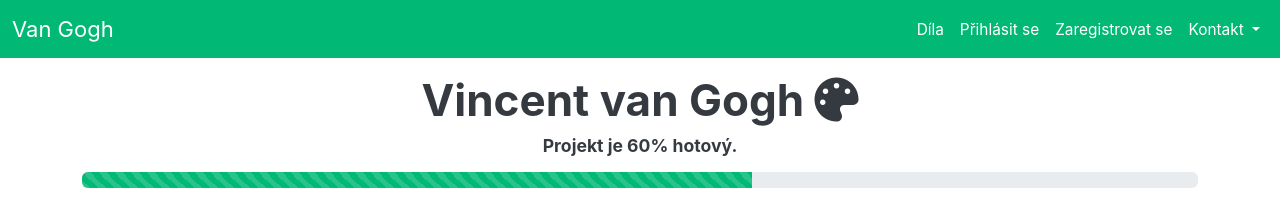
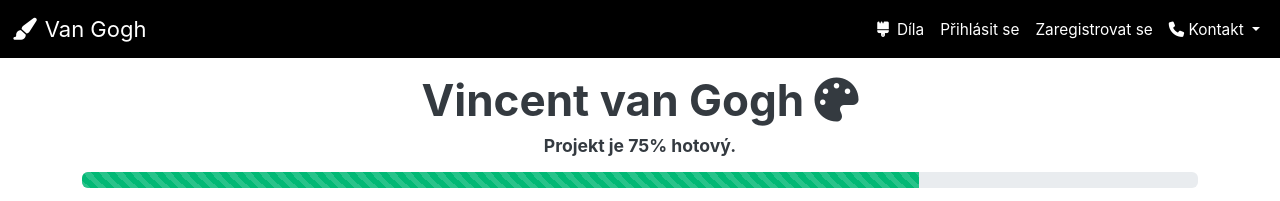
Before and after one commit to OndrejTo/finalProjectWeb, a website: page index.html in a window 1280 px wide. Shown: the top 201 px of the page. Drawn offline with nearby package versions, Linux system fonts and the light colour scheme; grey boxes are pictures that could not be loaded.

Commit message:
uprava navbaru, fix burger menu na mobilech

```diff
--- a/index.html
+++ b/index.html
@@ -31,9 +31,9 @@
   </head>
   <body>
     <!-- NAVBAR-->
-    <nav class="navbar navbar-expand-lg bg-dark sticky-top">
+    <nav class="navbar navbar-expand-lg bg-black sticky-top">
       <div class="container-fluid">
-        <a class="navbar-brand text-white" href="index.html">Van Gogh </a>
+        <a class="navbar-brand text-white" href="index.html"><i class="fa fa-solid fa-paint-brush me-2"></i>Van Gogh</a>
         <button
           class="navbar-toggler"
           type="button"
@@ -52,10 +52,11 @@
         >
           <ul class="navbar-nav">
             <li class="nav-item">
-              <a class="nav-link text-white" href="works.html">Díla</a>
+              <a class="nav-link text-white" href="works.html"><i class="fa fa-brush me-lg-2 me-1"></i>Díla</a>
             </li>
             <li class="nav-item">
-              <a class="nav-link text-white" href="login.html">Přihlásit se</a>
+              <a class="nav-link text-white" href="login.html">
+                Přihlásit se</a>
             </li>
             <li class="nav-item">
               <a class="nav-link text-white" href="register.html"
@@ -70,7 +71,8 @@
                 data-bs-toggle="dropdown"
                 aria-expanded="false"
               >
-                Kontakt
+              <i class="fa fa-phone"></i>
+              Kontakt
               </a>
               <ul class="dropdown-menu bg-dark dropdown-menu-end">
                 <li>
@@ -95,9 +97,9 @@
     <!--NADPIS-->
     <div class="container">
       <h1 class="text-center pt-3">Vincent van Gogh <i class="fa fa-solid fa-palette" title="Edit"></i></h1>
-      <h6 class="text-center">Projekt je 60% hotový.</h6>
+      <h6 class="text-center">Projekt je 75% hotový.</h6>
       <div class="progress mt-3 mb-3">
-        <div class="progress-bar bg-success progress-bar-striped progress-bar-animated" style="width:60%"></div>
+        <div class="progress-bar bg-success progress-bar-striped progress-bar-animated" style="width:75%"></div>
       </div>
       <!--CAROUSEL-->
       <div id="myCar" class="carousel slide pb-3" data-bs-ride="true">
```
Also changed, not shown: form.html (+25 -7 lines), login.html (+7 -5 lines), register.html (+7 -5 lines), works.html (+9 -7 lines).
